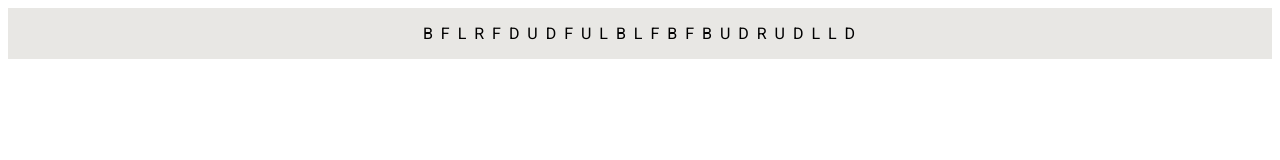
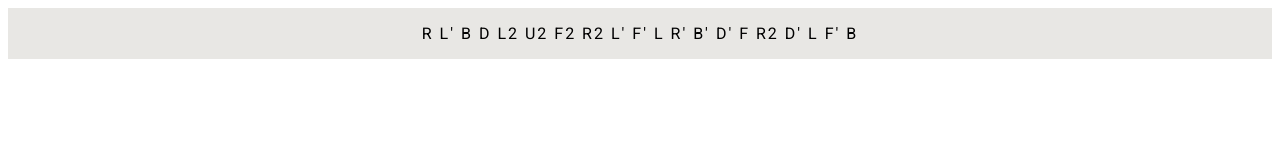
Before and after one commit to SpencerKasper/cube-timer, a React (Create React App) app: page / in a window 1280 px wide. Shown: the top 160 px of the page. Built offline with nearby package versions, Linux system fonts and the light colour scheme.

Commit message:
* We are successfully generating a valid scramble

```diff
--- a/src/pages/HomePage.tsx
+++ b/src/pages/HomePage.tsx
@@ -3,7 +3,7 @@ import {withRouter} from "react-router";
 
 type FaceValue = 'L' | 'R' | 'B' | 'D' | 'F' | 'U';
 type Axis = 'X' | 'Y' | 'Z'
-type Direction = '' | '\'' | '2';
+type DirectionValue = '' | '\'' | '2';
 
 const AXISES = ['X', 'Y', 'Z'];
 const AXIS_FACE_MAP = {
@@ -11,7 +11,6 @@ const AXIS_FACE_MAP = {
     Y: ['L', 'R'],
     Z: ['F', 'B'],
 };
-
 const FACE_TO_AXIS_MAP = {
     U: 'X',
     D: 'X',
@@ -20,39 +19,63 @@ const FACE_TO_AXIS_MAP = {
     F: 'Z',
     B: 'Z',
 };
+const DIRECTION_VALUES: DirectionValue[] = ['', '\'', '2']
+
+class Direction {
+    private directionValue: DirectionValue;
+
+    constructor(directionValue?: DirectionValue) {
+        this.directionValue = directionValue ? directionValue : Direction.generateRandomDirectionValue();
+    }
+
+    getDirectionValue() {
+        return this.directionValue;
+    }
+
+    private static generateRandomDirectionValue(): DirectionValue {
+        const randomIndexOfDirectionValue = getRandomIntBetweenZeroAndNMinusOne(DIRECTION_VALUES.length);
+        return DIRECTION_VALUES[randomIndexOfDirectionValue]
+    }
+}
 
 class Face {
     private faceValue: FaceValue;
     private axis: Axis;
 
-    constructor(faceValue: FaceValue) {
-        this.faceValue = faceValue;
+    constructor({faceValue, previousTurn}: { faceValue?: FaceValue, previousTurn?: Turn }) {
+        this.faceValue = faceValue ? faceValue : this.generateRandomFaceValue(previousTurn);
         this.axis = FACE_TO_AXIS_MAP[faceValue] as Axis;
     }
+
+    getFaceValue() {
+        return this.faceValue;
+    }
+
+    getAxis() {
+        return this.axis;
+    }
+
+    private generateRandomFaceValue = (previousTurn: Turn): FaceValue => {
+        const randomAxisAsInt = getRandomIntBetweenZeroAndNMinusOne(AXISES.length);
+        const randomFaceForAxisAsInt = getRandomIntBetweenZeroAndNMinusOne(2)
+        const randomlySelectedFace = AXIS_FACE_MAP[AXISES[randomAxisAsInt]][randomFaceForAxisAsInt];
+        if (previousTurn && previousTurn.getFace().getFaceValue() === randomlySelectedFace) {
+            return this.generateRandomFaceValue(previousTurn);
+        }
+        return randomlySelectedFace;
+    };
 }
+
+const getRandomIntBetweenZeroAndNMinusOne = (n: number) => Math.floor(Math.random() * n);
 
 class Turn {
     private face: Face;
     private direction: Direction;
 
     constructor(previousTurn: Turn) {
-        this.face = this.getRandomFace(previousTurn);
-        this.direction = this.getRandomDirection();
+        this.face = new Face({previousTurn});
+        this.direction = new Direction();
     }
-
-    getRandomFace = (previousTurn: Turn): Face => {
-        const randomAxisAsInt = Math.floor(Math.random() * AXISES.length);
-        const randomFaceForAxisAsInt = Math.floor(Math.random() * 2);
-        const randomlySelectedFace = AXIS_FACE_MAP[AXISES[randomAxisAsInt]][randomFaceForAxisAsInt];
-        if(previousTurn && previousTurn.getFace() === randomlySelectedFace) {
-            this.getRandomFace(previousTurn);
-        }
-        return randomlySelectedFace;
-    };
-
-    getRandomDirection = (): Direction => {
-        return '';
-    };
 
     getFace = (): Face => {
         return this.face;
@@ -60,6 +83,10 @@ class Turn {
 
     getDirection = (): Direction => {
         return this.direction;
+    }
+
+    toString() {
+        return `${this.getFace().getFaceValue()}${this.getDirection().getDirectionValue()}`
     }
 }
 
@@ -73,7 +100,7 @@ class Scramble {
 
     generate() {
         this.scramble = [];
-        for(let index = 0; index < this.scrambleLength; index++) {
+        for (let index = 0; index < this.scrambleLength; index++) {
             const previousTurn = index === 0 || this.scramble.length === 0 ? null : this.scramble[index - 1];
             this.scramble.push(new Turn(previousTurn));
         }
@@ -81,18 +108,18 @@ class Scramble {
     }
 
     toString() {
-        if(this.scramble.length === 0) {
+        if (this.scramble.length === 0) {
             console.error('No scramble existed.  Generating new scramble...');
             this.generate();
         }
         return this.scramble.reduce((acc, curr) => {
-            return `${acc}${curr.getFace()}${curr.getDirection()} `;
+            return `${acc}${curr.toString()} `;
         }, '');
     }
 }
 
 const HomePage = () => {
-    const SCRAMBLE_LENGTH = 25;
+    const SCRAMBLE_LENGTH = 20;
     const CUBE_TYPE = '3x3x3';
     const scramble = new Scramble(SCRAMBLE_LENGTH);
     return (
```
